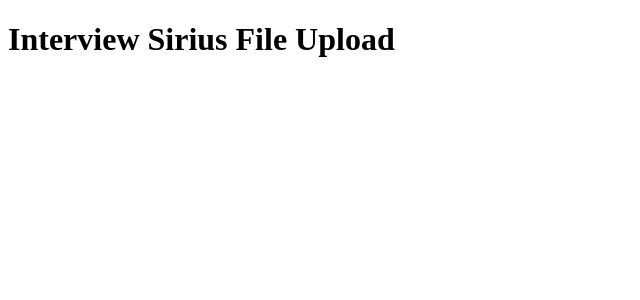
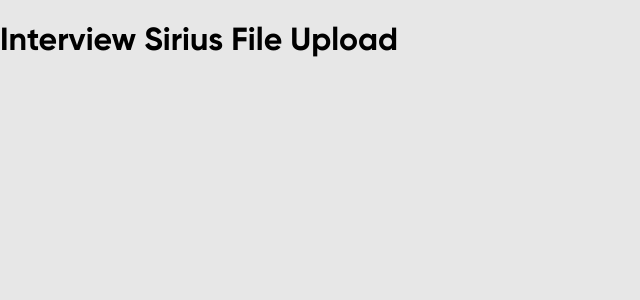
Before and after one commit to silversonicaxel/interview-sirius, an Angular app: page / in a window 1280 px wide. Shown: the top 300 px of the page, without its empty margins (0-640 px from the left). Built offline with nearby package versions, Linux system fonts and the light colour scheme.

Commit message:
Add default basic style and font family Gilroy

```diff
--- /dev/null
+++ b/src/assets/styles/fonts.scss
@@ -0,0 +1,12 @@
+@font-face {
+  font-family: 'Gilroy';
+  src: url('../fonts/Gilroy-Regular.ttf') format('truetype');
+  font-weight: 400;
+  font-style: normal;
+}
+@font-face {
+  font-family: 'Gilroy';
+  src: url('../fonts/Gilroy-Bold.ttf') format('truetype');
+  font-weight: 700;
+  font-style: normal;
+}
--- /dev/null
+++ b/src/assets/styles/variables.scss
@@ -0,0 +1,3 @@
+:root {
+  --color-background: #E7E7E7;
+}
--- a/src/styles.scss
+++ b/src/styles.scss
@@ -1 +1,12 @@
-/* You can add global styles to this file, and also import other style files */
+@import "./assets/styles/variables.scss";
+@import "./assets/styles/fonts.scss";
+
+html,
+body {
+  background-color: var(--color-background);
+  border: 0;
+  font-family: 'Gilroy';
+  font-weight: 400;
+  margin: 0;
+  padding: 0;
+}
```
Also changed, not shown: src/assets/fonts/Gilroy-Bold.ttf (added), src/assets/fonts/Gilroy-Regular.ttf (added).
